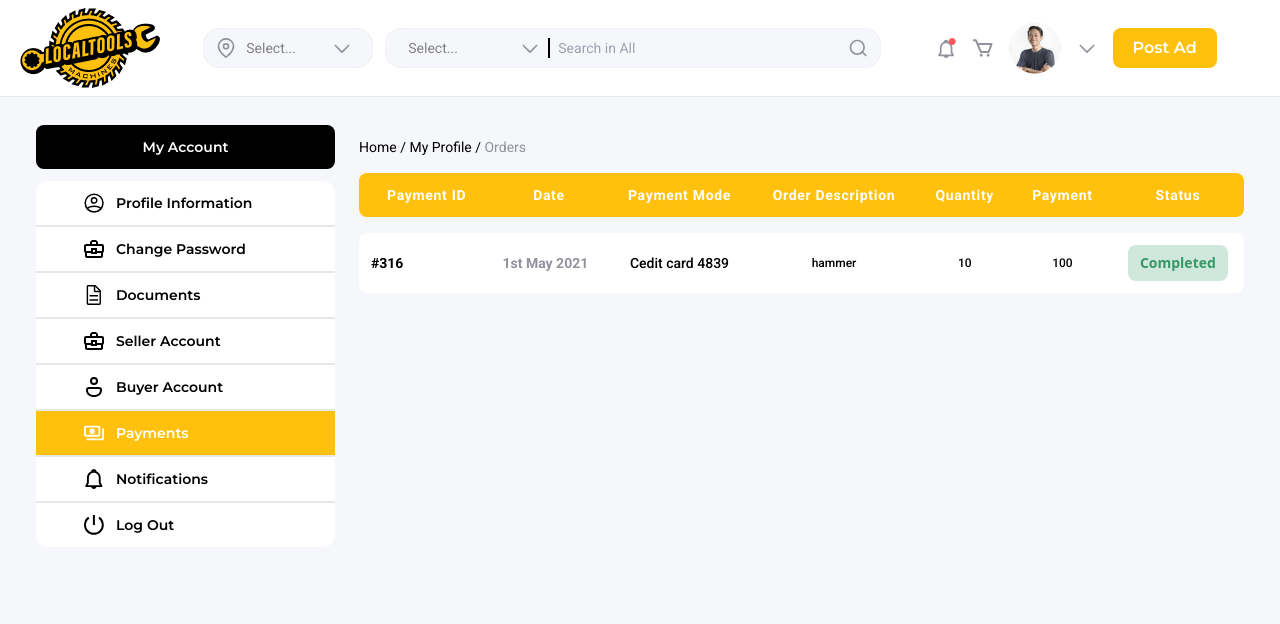
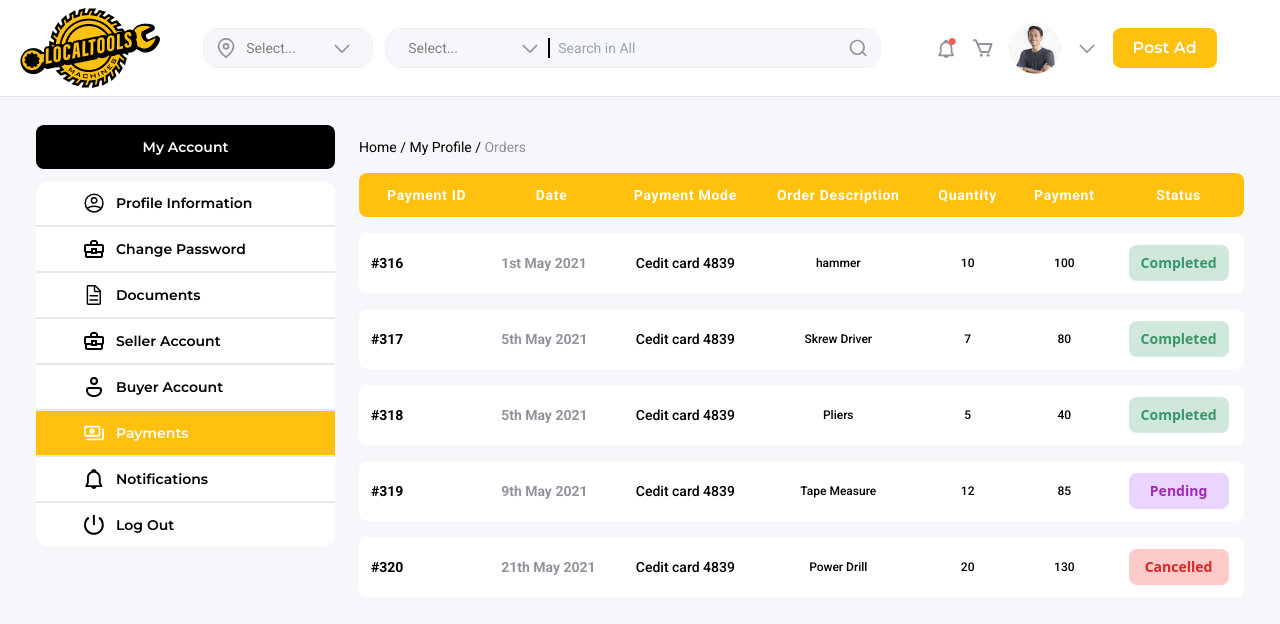
Before and after one commit to dev-atif/LocalTools_Tailwind, a React (Vite) app: page /payments in a window 1280 px wide. Shown: the top 624 px of the page. Built offline with nearby package versions, Linux system fonts and the light colour scheme.

Commit message:
Update code

```diff
--- a/src/Pages/Payment/Payment.jsx
+++ b/src/Pages/Payment/Payment.jsx
@@ -24,6 +24,63 @@ const Table_head = [
     name: "Status ",
   },
 ];
+const Table_body=[
+  {
+    Pid:'#316',
+    Date:'1st May 2021',
+    Paymethod:'Cedit card 4839',
+    orderdescription:'hammer',
+    quantity:'10',
+    Payment:'100',
+    Status:'Completed',
+    textcolor:'text-[#369768]',
+    bgcolor:'bg-[#D0E7DC]'
+  },
+  {
+    Pid:'#317',
+    Date:'5th May 2021',
+    Paymethod:'Cedit card 4839',
+    orderdescription:'Skrew Driver',
+    quantity:'7',
+    Payment:'80',
+    Status:'Completed',
+    textcolor:'text-[#369768]',
+    bgcolor:'bg-[#D0E7DC]'
+  },
+  {
+    Pid:'#318',
+    Date:'5th May 2021',
+    Paymethod:'Cedit card 4839',
+    orderdescription:'Pliers',
+    quantity:'5',
+    Payment:'40',
+    Status:'Completed',
+    textcolor:'text-[#369768]',
+    bgcolor:'bg-[#D0E7DC]'
+  },
+  {
+    Pid:'#319',
+    Date:'9th May 2021',
+    Paymethod:'Cedit card 4839',
+    orderdescription:'Tape Measure',
+    quantity:'12',
+    Payment:'85',
+    Status:'Pending',
+    textcolor:'text-[#A228B6]',
+    bgcolor:'bg-purple-200'
+  },
+  {
+    Pid:'#320',
+    Date:'21th May 2021',
+    Paymethod:'Cedit card 4839',
+    orderdescription:'Power Drill',
+    quantity:'20',
+    Payment:'130',
+    Status:'Cancelled',
+    textcolor:"text-red-600",
+    bgcolor:"bg-red-200",
+  },
+]
 const Payment = () => {
   return (
     <Dashboard>
@@ -50,40 +107,42 @@ const Payment = () => {
                   </thead>
 
                   <tbody>
+                   {Table_body.map((item,index)=>(
                      <tr className="bg-white  ">
                      <td className="px-3 py-3 whitespace-nowrap text-sm font-Robot font-semibold rounded-s-lg">
-                        #316
+                       {item.Pid}
                      </td>
 
                      <td className="px-3 py-3 whitespace-nowrap text-sm  ">
                        <h2 className="2xl:text-base xl:text-sm font-Robot font-semibold text-[#92929D]">
-                          1st May 2021
+                        {item.Date}
                        </h2>
                      </td>
                      <td className="px-3 py-3 whitespace-nowrap text-center ">
                        <h1 className=" 2xl:text-base xl:text-sm font-Robot font-medium ">
-                          Cedit card 4839
+                       {item.Paymethod}
                        </h1>
                      </td>
                      <td className="px-3 py-3 whitespace-nowrap  text-center">
                        <p className="font-medium font-Robot 2xl:text-base xl:text-xs text-black">
-                          hammer
+                         {item.orderdescription}
                        </p>
                      </td>
                      <td className="px-3 py-3 whitespace-nowrap 2xl:text-base xl:text-xs font-Robot font-medium text-center">
-                        10
+                       {item.quantity}
                      </td>
                      <td className="px-3 py-3 whitespace-nowrap 2xl:text-base xl:text-xs font-Robot font-medium text-center">
-                        100
+                      {item.Payment}
                      </td>
                      <td className="px-3 py-3 whitespace-nowrap text-sm  text-center rounded-r-lg">
                        <button
-                          className={`bg-[#D0E7DC] rounded-lg w-[100px] 2xl:w-[140px] font-semibold py-2 text-[#369768] xl:text-sm 2xl:text-lg`}
+                         className={`${item.bgcolor} rounded-lg w-[100px] 2xl:w-[140px] font-semibold py-2 ${item.textcolor} xl:text-sm 2xl:text-lg`}
                        >
-                          Completed
+                        {item.Status}
                        </button>
                      </td>
                    </tr>
+                   ))}
                   </tbody>
                 </table>
               </div>
```
Also changed, not shown: src/Component/NavBar/Navbar.jsx (line endings or trailing spaces). Lines whose indentation alone changed are shown as unchanged.
